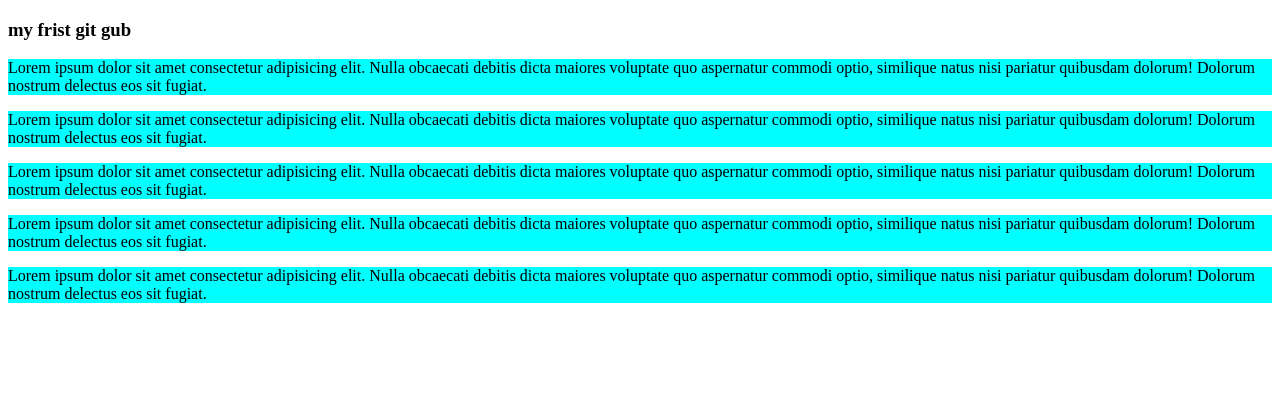
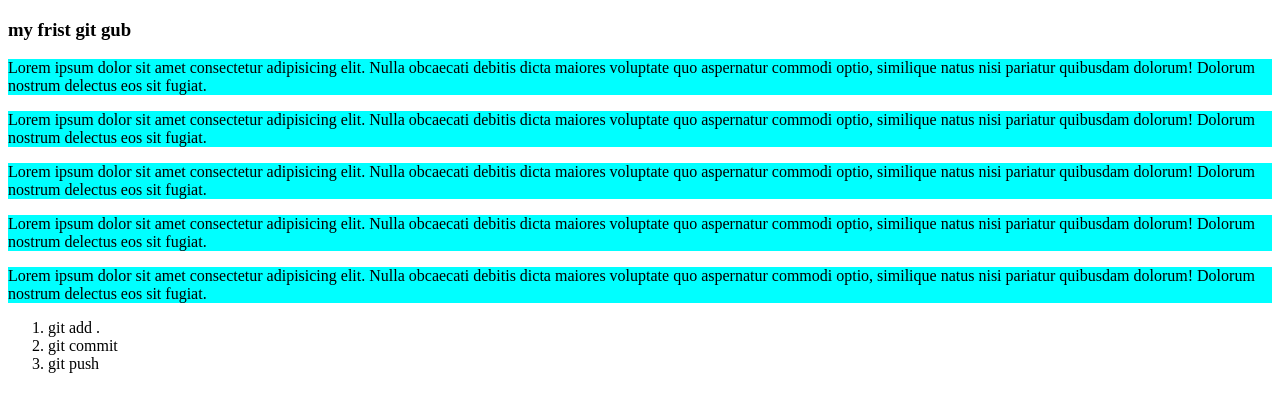
Before and after one commit to Nazmul0197/my-demo-website, a plain HTML site: page index.html in a window 1280 px wide. Drawn offline with Linux system fonts and the light colour scheme.

Commit message:
my second commit

```diff
--- a/index.html
+++ b/index.html
@@ -23,5 +23,10 @@
     <div class="blog">
         <p>Lorem ipsum dolor sit amet consectetur adipisicing elit. Nulla obcaecati debitis dicta maiores voluptate quo aspernatur commodi optio, similique natus nisi pariatur quibusdam dolorum! Dolorum nostrum delectus eos sit fugiat.</p>
     </div>
+    <ol>
+        <li>git add .</li>
+        <li>git commit </li>
+        <li>git push</li>
+    </ol>
 </body>
 </html>
```
